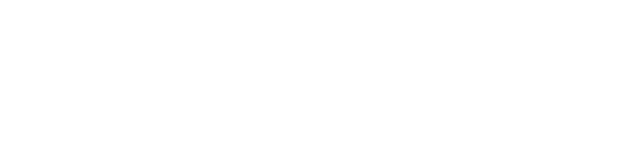
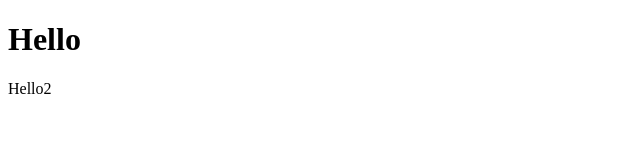
Before and after one commit to myfake123/gittest, a plain HTML site: page index.html in a window 1280 px wide. Shown: the whole page, without its empty margins (0-640 px from the left). Drawn offline with Linux system fonts and the light colour scheme.

Commit message:
2nd Commit

```diff
--- a/index.html
+++ b/index.html
@@ -7,6 +7,7 @@
     <title>Document</title>
 </head>
 <body>
-
+    <h1><H1>Hello</H1></h1>
+    <p>Hello2</p>
 </body>
 </html>
```
